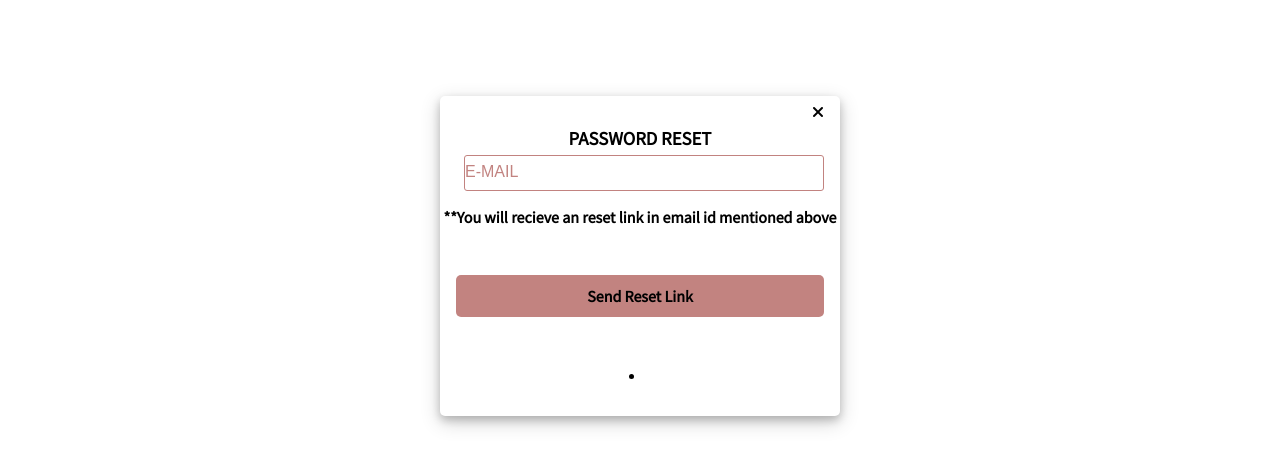
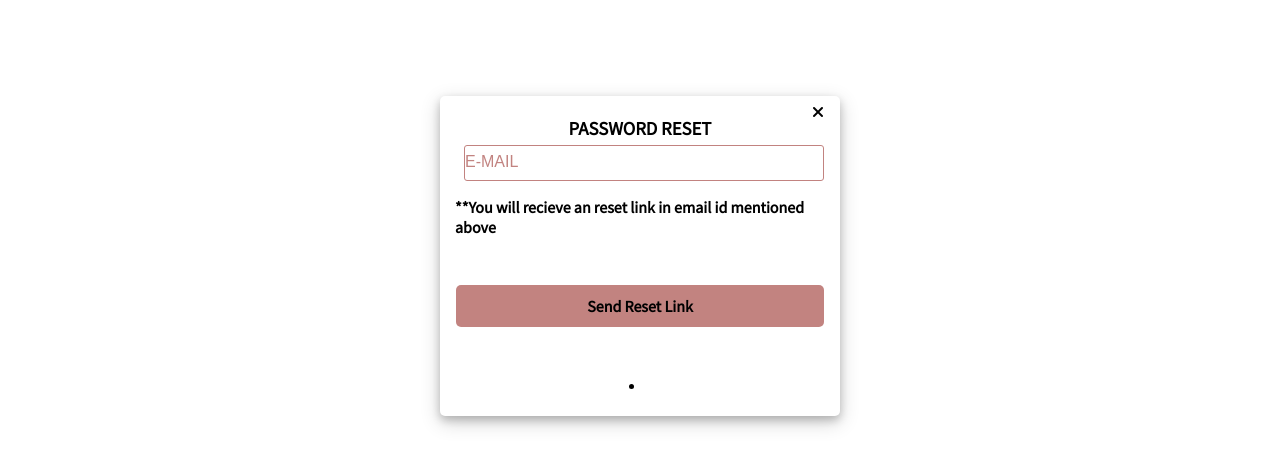
Before and after one commit to Shrinkhlarajpoot/GlammMakeup, a plain HTML site: page Forget/Forget.html in a window 1280 px wide. Shown: the part 80-546 px from the top of the page. Drawn offline with Linux system fonts and the light colour scheme; a web font is replaced by a local one.

Commit message:
refactored code

```diff
--- a/Forget/Forget.css
+++ b/Forget/Forget.css
@@ -12,13 +12,16 @@
         border-radius:5px;
         box-shadow: var(--box-shadow);
 }
-input{
+.forget__input{
       width:90%;
       padding: 0.6rem 0;
       border-radius:3px;
       margin:5px 0 1rem 8px ;
      border:1px solid var(--primary-color);
      color:var(--text-color)
+}
+.forget__desp{
+    padding: 0 0px 0 15px;
 }
 @media screen and (max-width:430px) {
     .forget__box{
--- a/Forget/Forget.html
+++ b/Forget/Forget.html
@@ -30,8 +30,8 @@
   </header>
         <div class="forget__box">
             <h3>PASSWORD RESET</h3>
-           <input type= text placeholder="E-mail">
-            <h4>**You will recieve an reset link in email id mentioned above</h4>
+           <input type= text placeholder="E-mail" class="forget__input">
+            <h4 class="forget__desp">**You will recieve an reset link in email id mentioned above</h4>
             <div class="auth__box-sub">
                 <h4 class="sub__main">Send Reset Link</h4>
             </div>
```
Lines whose indentation alone changed are shown as unchanged.
